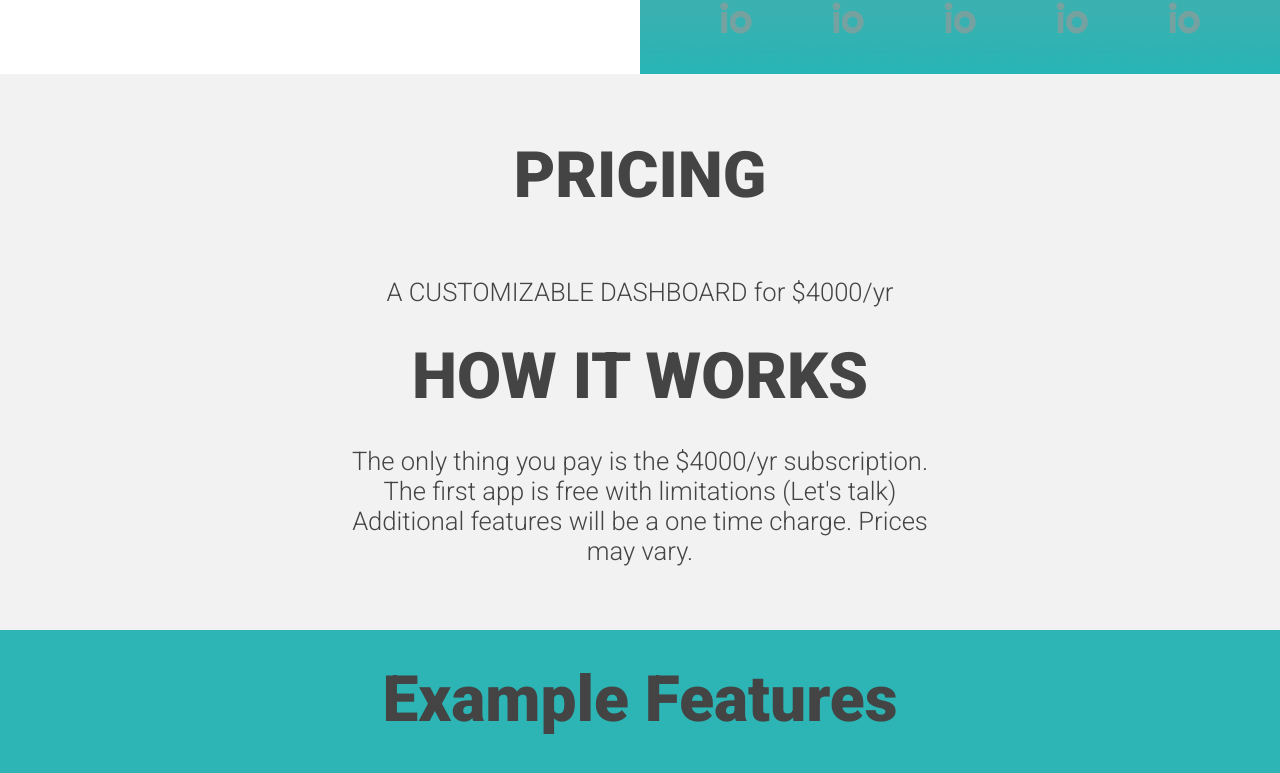
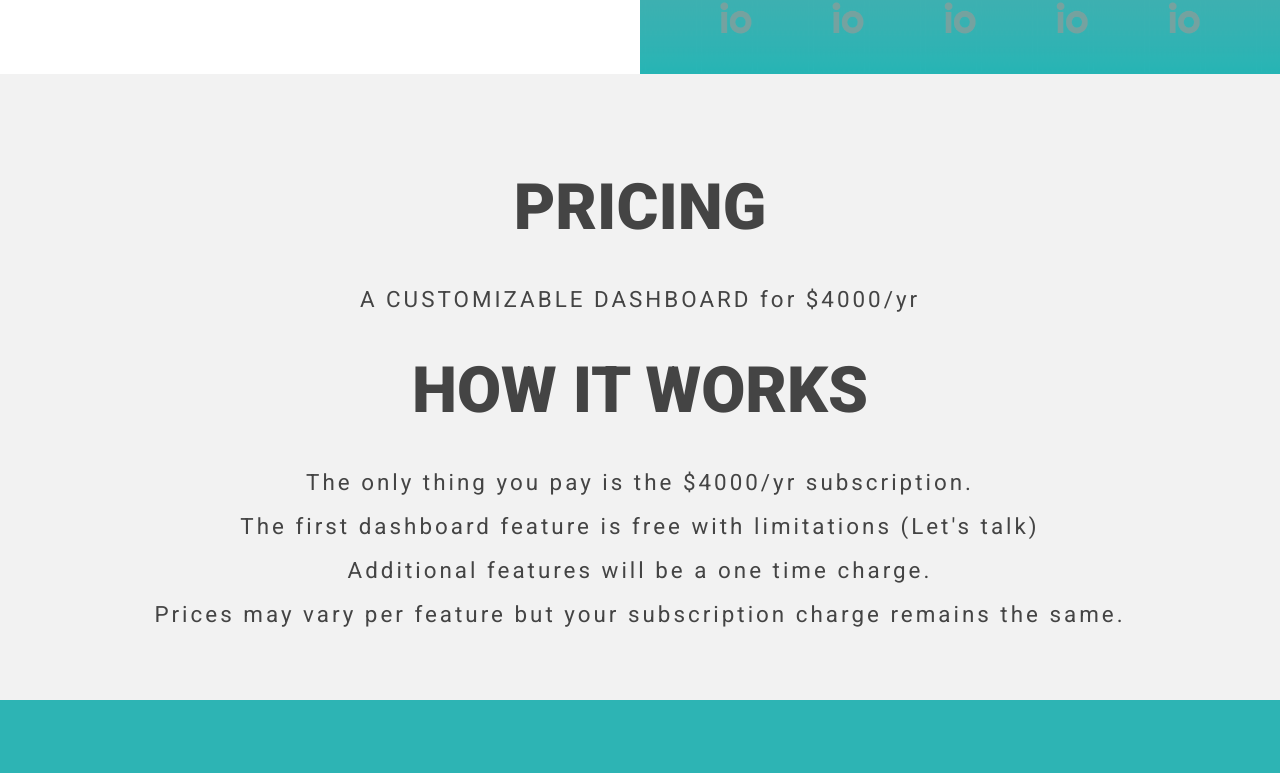
Before and after one commit to blakio/blakioWebsite, a React (Create React App) app: page /home in a window 1280 px wide. Shown: the part 2457-3230 px from the top of the page. Built offline with nearby package versions, Linux system fonts and the light colour scheme.

Commit message:
pricing page update

```diff
--- a/src/Home/Pricing/index.css
+++ b/src/Home/Pricing/index.css
@@ -19,14 +19,16 @@
   font-weight: 900;
   color: #444;
   text-align: center;
-  margin-bottom: 2rem;
+  margin: 2rem;
 }
 
 #pricingSection .pricingDescription {
   font-size: 1.6em;
-  font-weight: 300;
   color: #444;
-  width: 24em;
+  font-size: 1.4em;
+  margin: 0.4em;
+  font-weight: 400;
+  letter-spacing: 3px;
   text-align: center;
 }
 
--- a/src/Home/Pricing/index.js
+++ b/src/Home/Pricing/index.js
@@ -12,8 +12,9 @@ const Pricing = () => {
 
     <p className="title">HOW IT WORKS</p>
     <p className="pricingDescription">The only thing you pay is the $4000/yr subscription.</p>
-    <p className="pricingDescription">The first app is free with limitations (Let's talk)</p>
-    <p className="pricingDescription">Additional features will be a one time charge. Prices may vary.</p>
+    <p className="pricingDescription">The first dashboard feature is free with limitations (Let's talk)</p>
+    <p className="pricingDescription">Additional features will be a one time charge.</p>
+    <p className="pricingDescription">Prices may vary per feature but your subscription charge remains the same.</p>
 
     <div className="featureExampleSection flex">
       <p className="title">Example Features</p>
```
